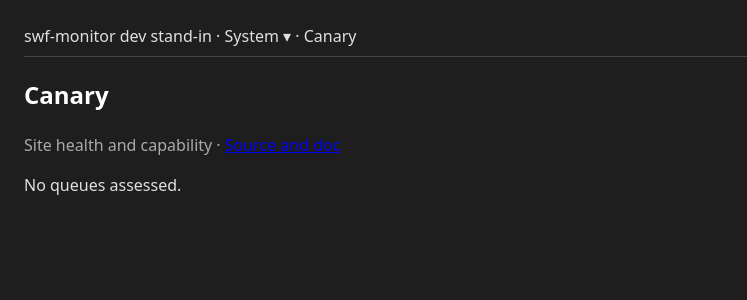
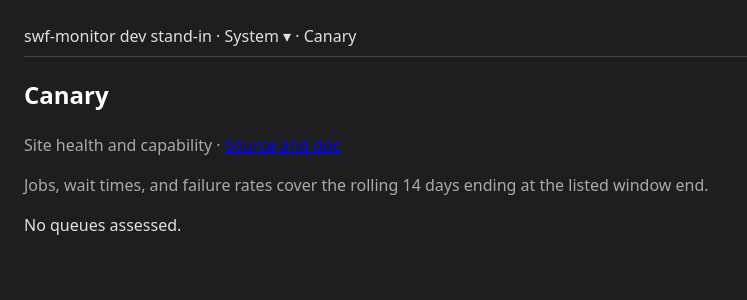
Before and after one commit to BNLNPPS/site-canary, a Django app: template canary/store/templates/canary/canary_page.html in a window 1280 px wide. Shown: the top 300 px of the page, without its empty margins (0-747 px from the left). Run offline with Django 3.2, Linux system fonts and the light colour scheme; the template is opened without the code that fills it, so the values that code supplies are empty.

Commit message:
State Canary assessment window

```diff
--- a/canary/store/templates/canary/canary_page.html
+++ b/canary/store/templates/canary/canary_page.html
@@ -8,6 +8,10 @@
   <h2>Canary</h2>
   <p class="text-muted">Site health and capability ·
     <a href="https://github.com/BNLNPPS/site-canary">Source and doc</a>
+  </p>
+  <p class="text-muted small">
+    Jobs, wait times, and failure rates cover the rolling 14 days ending
+    at the listed window end.
   </p>
 
   {% if queue_rows %}
```
